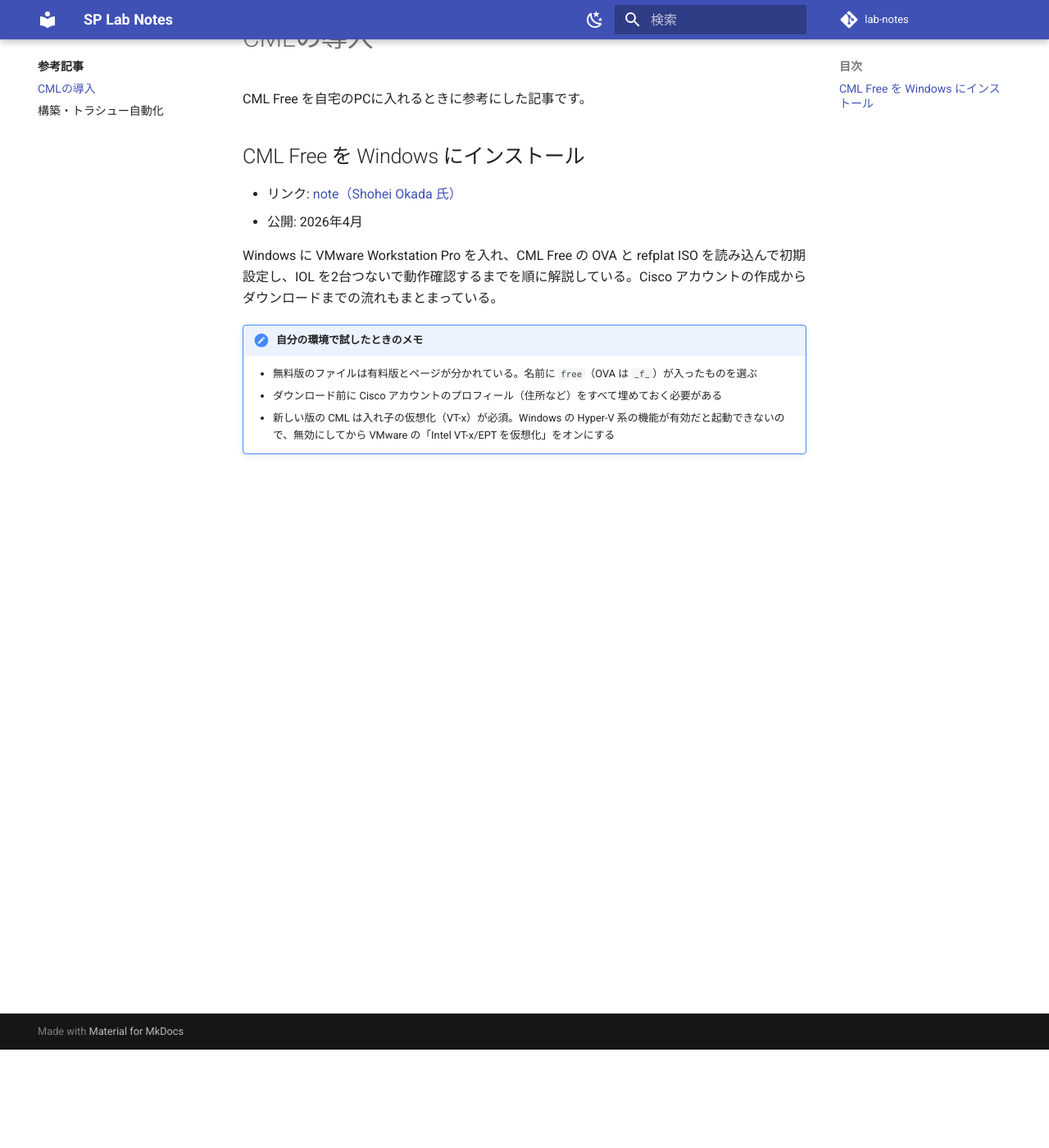
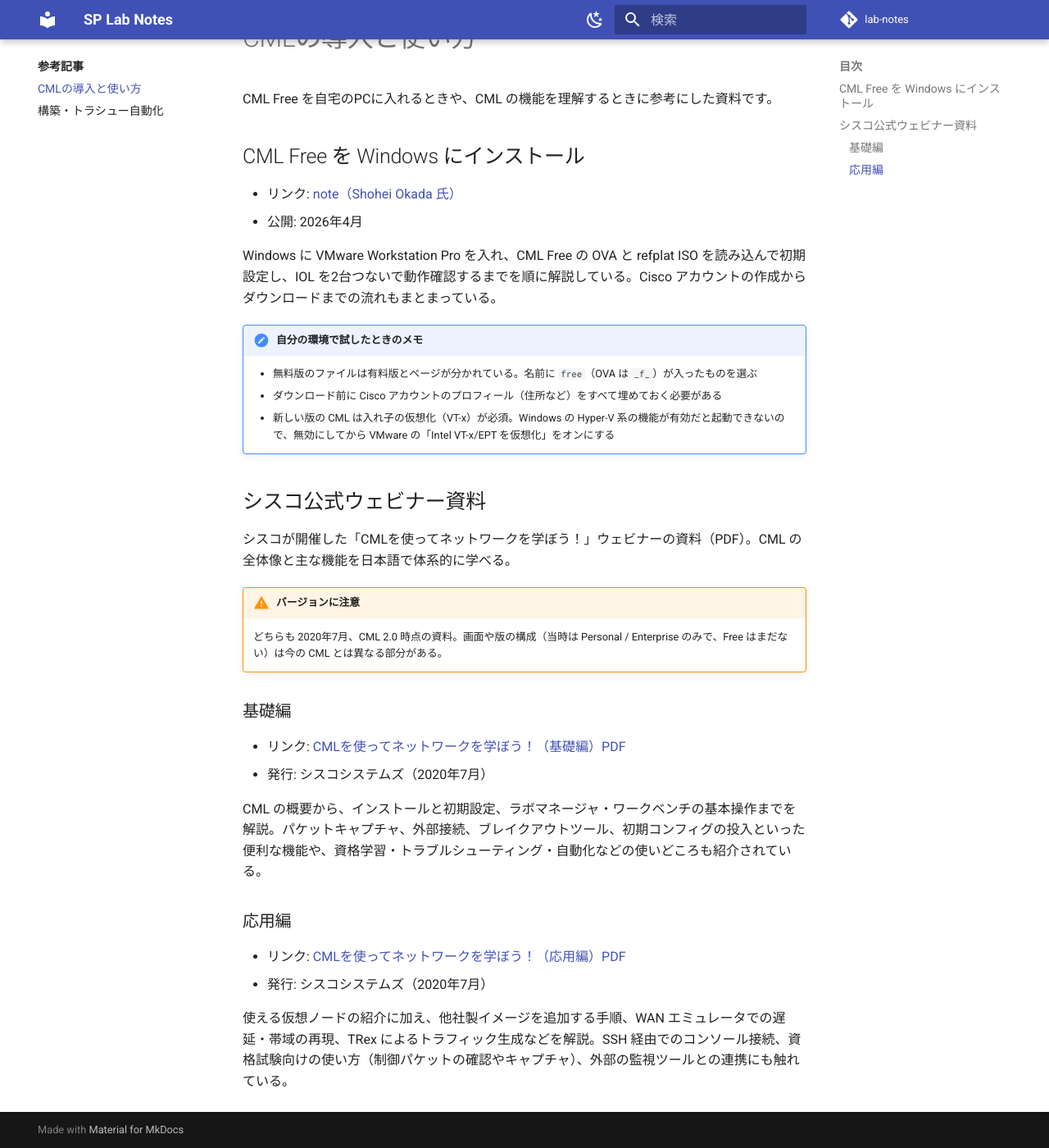
Before and after one commit to supur1nn/lab-notes, an MkDocs documentation site: the page built from docs/articles/cml-setup.md, in a window 1280 px wide and 1400 px high, scrolled down 120 px. Shown: the whole window at 82% size. Built offline with MkDocs 1.6.1 and Material for MkDocs 9.7.7, drawn with Linux system fonts in a browser that asks for light colours; comment, search, counter and statistics services are not loaded.

Commit message:
参考記事にシスコ公式のCMLウェビナー資料（基礎編・応用編）を追加
Co-Authored-By: Claude Opus 5.5 <noreply@anthropic.com>
Claude-Session: https://claude.ai/code/session_016eVfHAajpEsA6RjKwzNTMY

```diff
--- a/docs/articles/cml-setup.md
+++ b/docs/articles/cml-setup.md
@@ -1,6 +1,6 @@
-# CMLの導入
+# CMLの導入と使い方
 
-CML Free を自宅のPCに入れるときに参考にした記事です。
+CML Free を自宅のPCに入れるときや、CML の機能を理解するときに参考にした資料です。
 
 ## CML Free を Windows にインストール
 
@@ -13,3 +13,24 @@ Windows に VMware Workstation Pro を入れ、CML Free の OVA と refplat ISO
     - 無料版のファイルは有料版とページが分かれている。名前に `free`（OVA は `_f_`）が入ったものを選ぶ
     - ダウンロード前に Cisco アカウントのプロフィール（住所など）をすべて埋めておく必要がある
     - 新しい版の CML は入れ子の仮想化（VT-x）が必須。Windows の Hyper-V 系の機能が有効だと起動できないので、無効にしてから VMware の「Intel VT-x/EPT を仮想化」をオンにする
+
+## シスコ公式ウェビナー資料
+
+シスコが開催した「CMLを使ってネットワークを学ぼう！」ウェビナーの資料（PDF）。CML の全体像と主な機能を日本語で体系的に学べる。
+
+!!! warning "バージョンに注意"
+    どちらも 2020年7月、CML 2.0 時点の資料。画面や版の構成（当時は Personal / Enterprise のみで、Free はまだない）は今の CML とは異なる部分がある。
+
+### 基礎編
+
+- リンク: [CMLを使ってネットワークを学ぼう！（基礎編）PDF](https://www.cisco.com/c/dam/global/ja_jp/training-events/training-certifications/cln/seminar/jp-webinar-cml01.pdf)
+- 発行: シスコシステムズ（2020年7月）
+
+CML の概要から、インストールと初期設定、ラボマネージャ・ワークベンチの基本操作までを解説。パケットキャプチャ、外部接続、ブレイクアウトツール、初期コンフィグの投入といった便利な機能や、資格学習・トラブルシューティング・自動化などの使いどころも紹介されている。
+
+### 応用編
+
+- リンク: [CMLを使ってネットワークを学ぼう！（応用編）PDF](https://www.cisco.com/c/dam/global/ja_jp/training-events/training-certifications/cln/seminar/jp-webinar-cml02.pdf)
+- 発行: シスコシステムズ（2020年7月）
+
+使える仮想ノードの紹介に加え、他社製イメージを追加する手順、WAN エミュレータでの遅延・帯域の再現、TRex によるトラフィック生成などを解説。SSH 経由でのコンソール接続、資格試験向けの使い方（制御パケットの確認やキャプチャ）、外部の監視ツールとの連携にも触れている。
--- a/docs/articles/index.md
+++ b/docs/articles/index.md
@@ -4,5 +4,5 @@
 
 | テーマ | 内容 |
 |------|------|
-| [CMLの導入](cml-setup.md) | CML Free のダウンロード・インストールで参考にした記事 |
+| [CMLの導入と使い方](cml-setup.md) | CML Free のインストール手順と、シスコ公式のCML解説資料 |
 | [構築自動化とトラブルシューティング自動化](automation.md) | AIやツールを使ったラボ構築・障害試験の自動化に向けた記事 |
--- a/mkdocs.yml
+++ b/mkdocs.yml
@@ -71,6 +71,6 @@ nav:
   - ラボ環境: lab-environment.md
   - 参考記事:
       - articles/index.md
-      - CMLの導入: articles/cml-setup.md
+      - CMLの導入と使い方: articles/cml-setup.md
       - 構築・トラシュー自動化: articles/automation.md
   - このサイトについて: about/how-this-site-works.md
```
